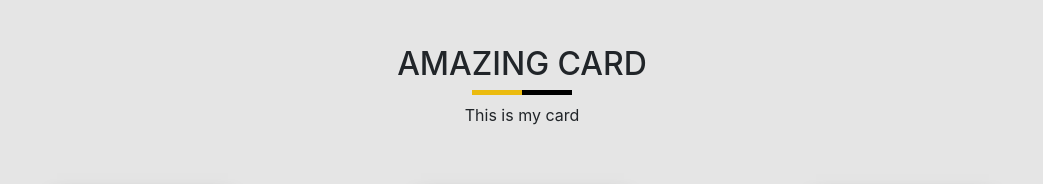
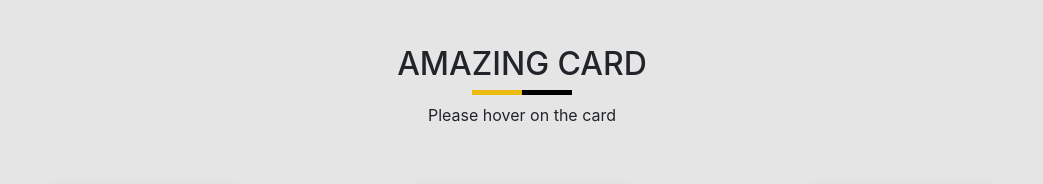
Before and after one commit to amr-fadl/flip-card, a plain HTML site: page index.html in a window 1280 px wide. Shown: the top 184 px of the page, without its empty margins (118-1161 px from the left). Drawn offline with Linux system fonts and the light colour scheme.

Commit message:
Update index.html

```diff
--- a/index.html
+++ b/index.html
@@ -18,7 +18,7 @@
         <div class="container">
             <div class="section-title text-center pt-5">
                 <h2 class="">amazing card</h2>
-                <p>This is my card</p>
+                <p>Please hover on the card</p>
             </div>
             <div class="row justify-content-center">
                 <div class="col col-md-6 col-lg-4">
```
